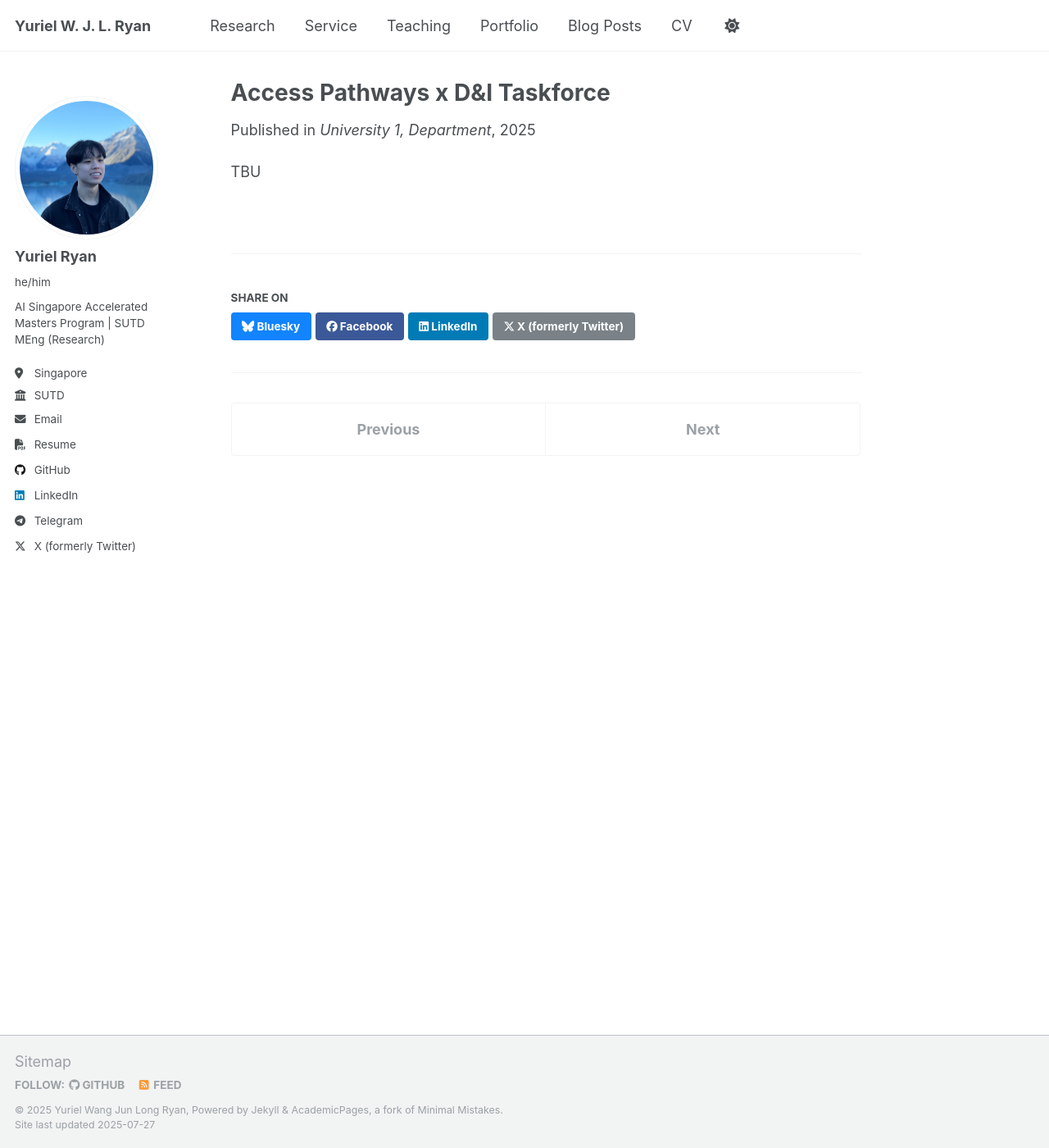
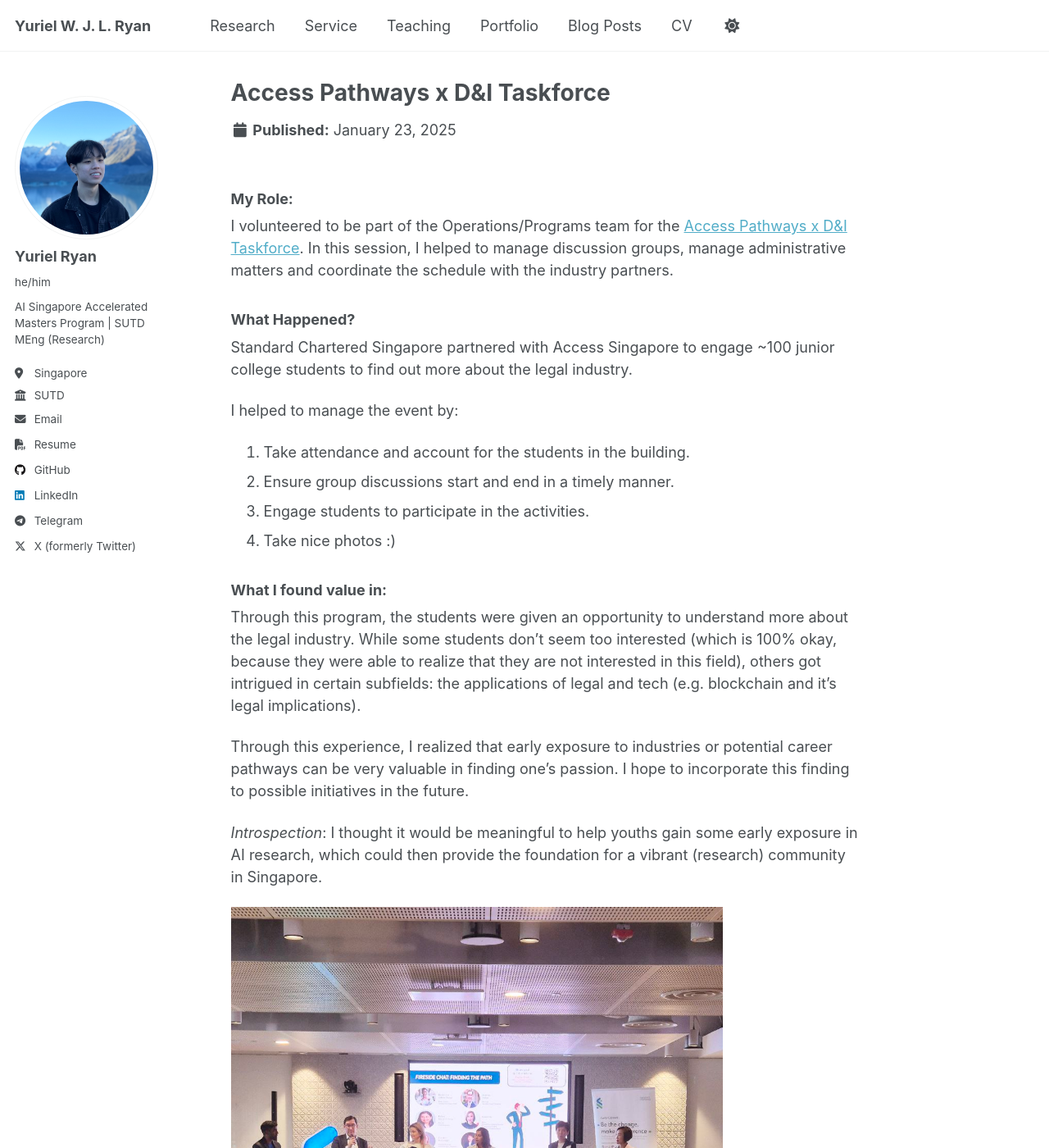
Before and after one commit to SausageMuffins/SausageMuffins.github.io, a Jekyll site: the page built from _service/2025-01-23-access-pathways-di.md, in a window 1280 px wide and 1400 px high. Shown: the whole window at 82% size. Built offline with Jekyll 4.4.1, drawn with Linux system fonts in a browser that asks for light colours; a script that is not in the unit is left out.

Commit message:
added access pathways

```diff
--- a/_service/2025-01-23-access-pathways-di.md
+++ b/_service/2025-01-23-access-pathways-di.md
@@ -3,9 +3,28 @@
 collection: service
 type: "Community Involvement"
 permalink: /service/2025-01-23-access-pathways-di
-venue: "University 1, Department"
+# venue: "University 1, Department"
 date: 2025-01-23
 location: "Singapore, Singapore"
 ---
+### My Role:
+I volunteered to be part of the Operations/Programs team for the <a href="https://www.access-sg.co/programmes#pathways" target="_blank">Access Pathways x D&I Taskforce</a>. In this session, I helped to manage discussion groups, manage administrative matters and coordinate the schedule with the industry partners.
 
-TBU
+### What Happened?
+Standard Chartered Singapore partnered with Access Singapore to engage ~100 junior college students to find out more about the legal industry.
+
+I helped to manage the event by:
+
+1. Take attendance and account for the students in the building.
+2. Ensure group discussions start and end in a timely manner.
+3. Engage students to participate in the activities.
+4. Take nice photos :)
+
+### What I found value in:
+Through this program, the students were given an opportunity to understand more about the legal industry. While some students don't seem too interested (which is 100% okay, because they were able to realize that they are not interested in this field), others got intrigued in certain subfields: the applications of legal and tech (e.g. blockchain and it's legal implications).
+
+Through this experience, I realized that early exposure to industries or potential career pathways can be very valuable in finding one's passion. I hope to incorporate this finding to possible initiatives in the future.
+
+*Introspection*: I thought it would be meaningful to help youths gain some early exposure in AI research, which could then provide the foundation for a vibrant (research) community in Singapore.
+
+<img src="../images/access_pathways.JPG" alt="Access Pathways summary session with all the JC students." width="600"/>
```
Also changed, not shown: images/access_pathways.JPG (added).
